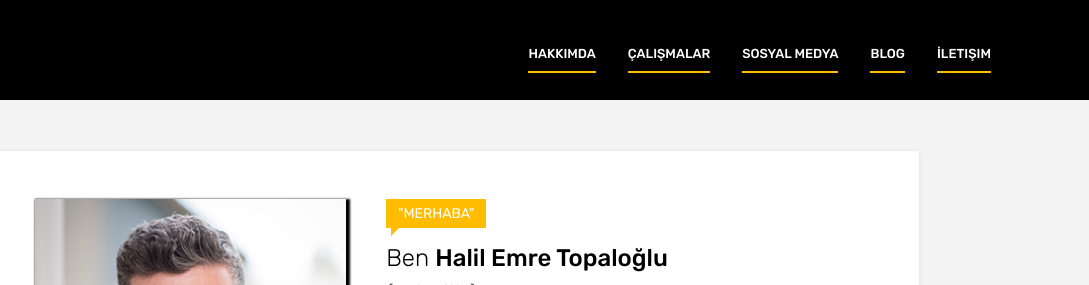
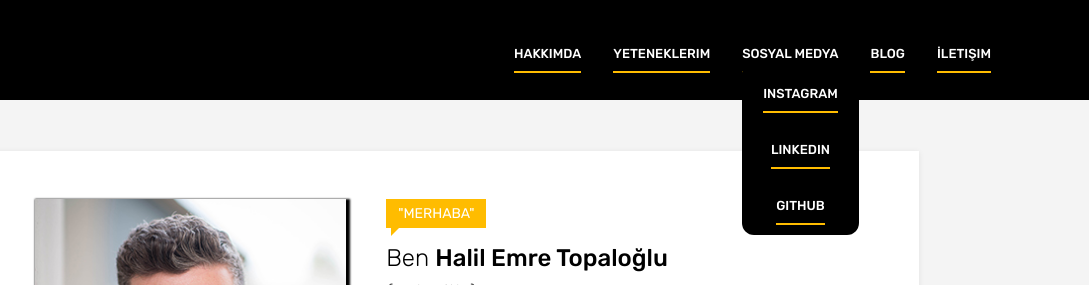
Before and after one commit to halilemret/portfolio-website-template, a plain HTML site: page index.html in a window 1280 px wide. Both pictures are taken after a click on the link "SOSYAL MEDYA". Shown: the top 285 px of the page, 191-1280 px from the left. Drawn offline with Linux system fonts and the light colour scheme.

Commit message:
dropdown menu added

```diff
--- a/css/main.css
+++ b/css/main.css
@@ -100,6 +100,33 @@ header .header-right ul li {
     border-radius: 10px;
     padding-bottom: 10px;
 }
+.dropdown {
+    z-index: 999;
+    background: black;
+    border-radius: 12px;
+    border-top: 0px;
+    visibility: hidden;
+    opacity: 0;
+    position: absolute;
+    transition: all 0.5s ease;
+    display: none;
+    -webkit-border-radius: 12px;
+    -moz-border-radius: 12px;
+    -ms-border-radius: 12px;
+    -o-border-radius: 12px;
+}
+.dropdown li{
+    margin: 5px;
+}
+ul li:hover > ul,
+ul li:focus-within > ul,
+ul li ul:hover,
+ul li ul:focus {
+   visibility: visible;
+   opacity: 1;
+   display: block;
+}
+
 
 /* About Profile */
 
--- a/index.html
+++ b/index.html
@@ -34,8 +34,14 @@
                 <ul>
                     <li><a href="#contact">İletişim</a></li>
                     <li><a href="#blog">Blog</a></li>
-                    <li><a href="#socialmedia">Sosyal Medya</a></li>
-                    <li><a href="#projects">Çalışmalar</a></li>
+                    <li><a href="#socialmedia" aria-haspopup="true">Sosyal Medya</a>
+                        <ul class="dropdown" aria-label="submenu">
+                            <li><a href="https://instagram.com" target="_blank">Instagram</a></li>
+                            <li><a href="https://linkedin.com" target="_blank">linkedin</a></li>
+                            <li><a href="https://github.com" target="_blank">GitHub</a></li>
+                        </ul>
+                    </li>
+                    <li><a href="#skills">Yeteneklerim</a></li>
                     <li><a href="#about">Hakkımda</a></li>
                 </ul>
         </div>
```
